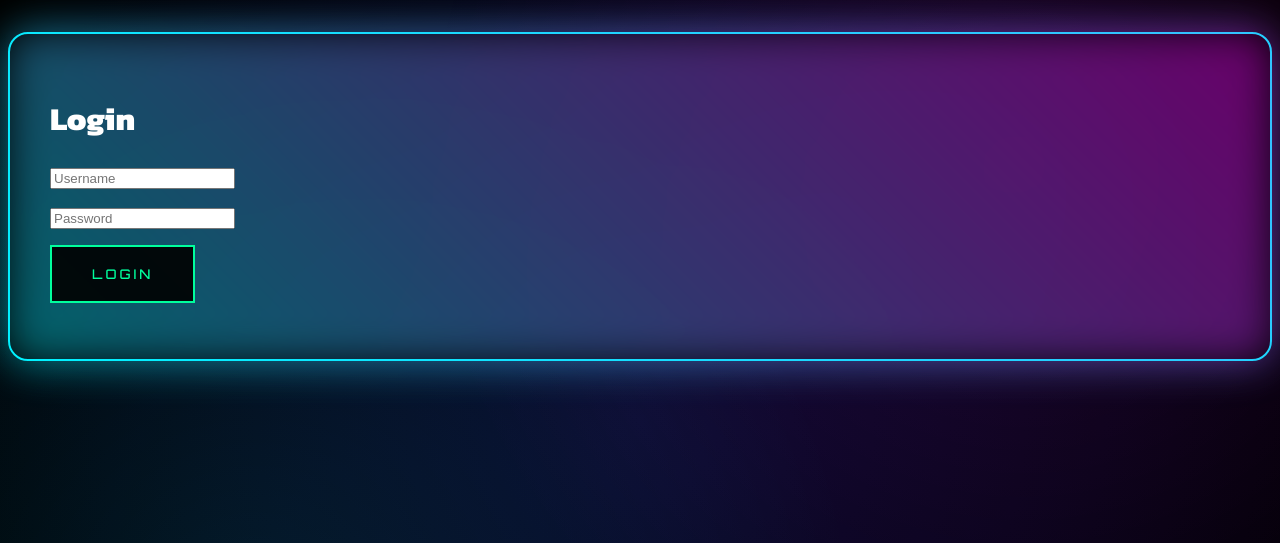
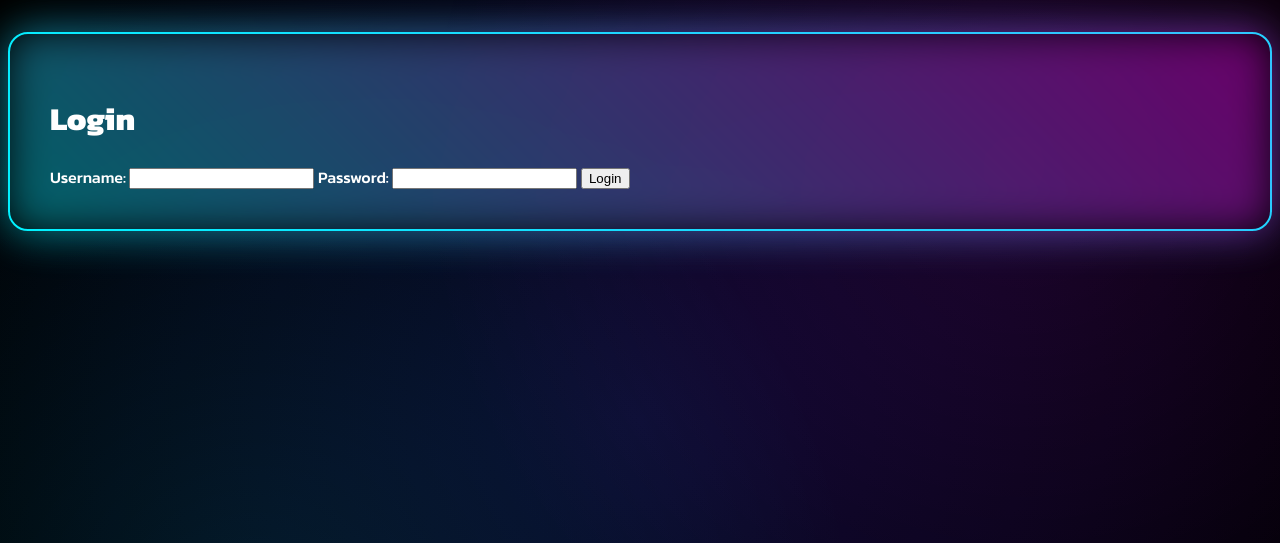
Before and after one commit to youssefmohamedpl3/flask-vercel-app, a Flask app: page /login in a window 1280 px wide. Shown: the top 543 px of the page. Run offline with Flask 3, Linux system fonts and the light colour scheme; some web fonts are replaced.

Commit message:
Update login.html

```diff
--- a/templates/login.html
+++ b/templates/login.html
@@ -2,9 +2,9 @@
 <html lang="en">
 <head>
     <meta charset="UTF-8">
-    <title>Login</title>
+    <meta name="viewport" content="width=device-width, initial-scale=1.0">
+    <title>Login - Cyber Dashboard</title>
     <link rel="stylesheet" href="{{ url_for('static', filename='css/style.css') }}">
-    <meta name="viewport" content="width=device-width, initial-scale=1.0">
 </head>
 <body>
     <div class="container">
@@ -12,14 +12,16 @@
         {% with messages = get_flashed_messages() %}
             {% if messages %}
                 {% for message in messages %}
-                    <p style="color: var(--neon-pink);">{{ message }}</p>
+                    <p class="flash-message">{{ message }}</p>
                 {% endfor %}
             {% endif %}
         {% endwith %}
-        <form method="POST">
-            <p><input type="text" name="username" placeholder="Username" required></p>
-            <p><input type="password" name="password" placeholder="Password" required></p>
-            <p><button type="submit" class="floating-back-btn" style="position: static;">Login</button></p>
+        <form method="POST" action="/login">
+            <label for="username">Username:</label>
+            <input type="text" id="username" name="username" required>
+            <label for="password">Password:</label>
+            <input type="password" id="password" name="password" required>
+            <button type="submit">Login</button>
         </form>
     </div>
 </body>
```
